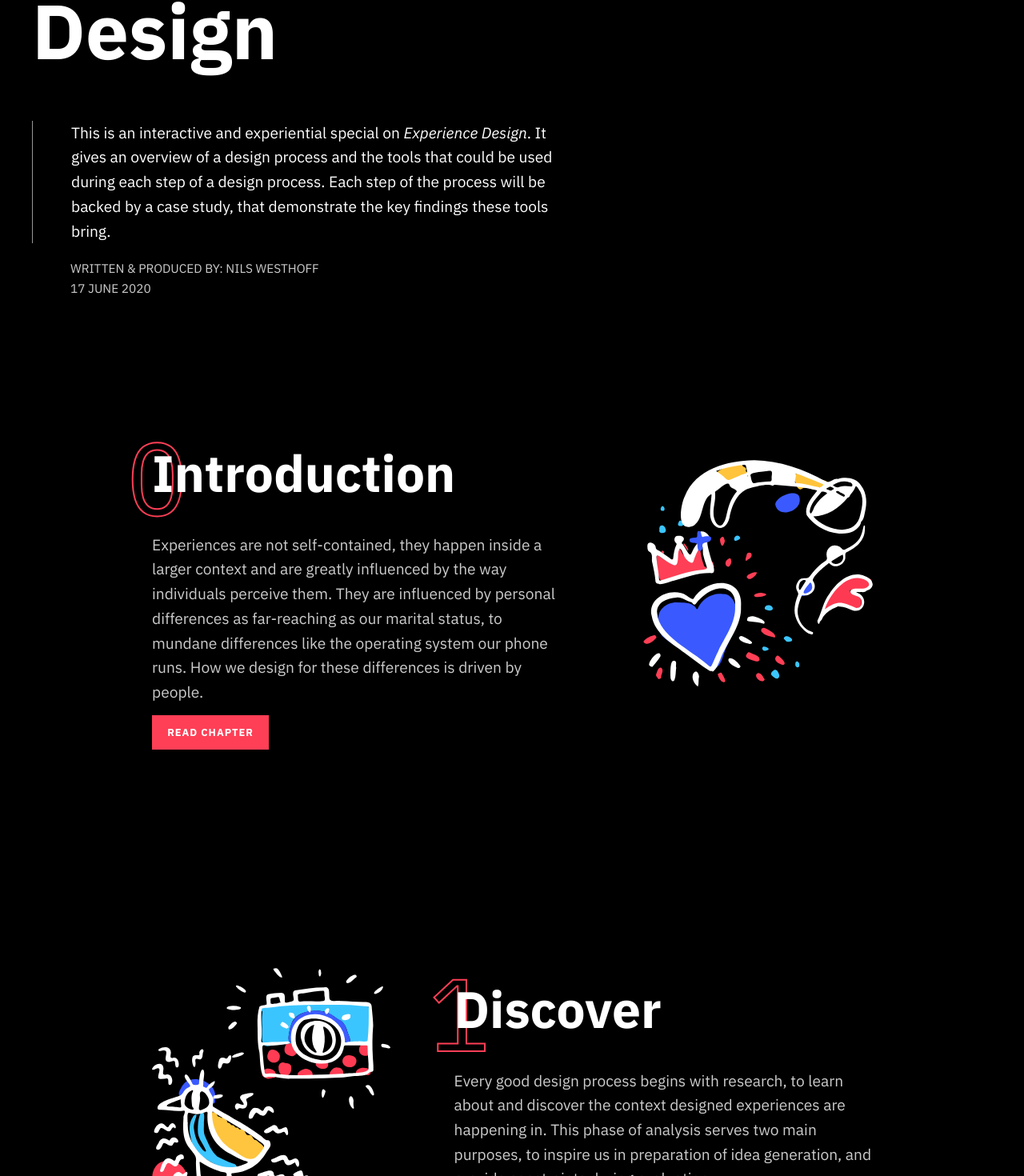
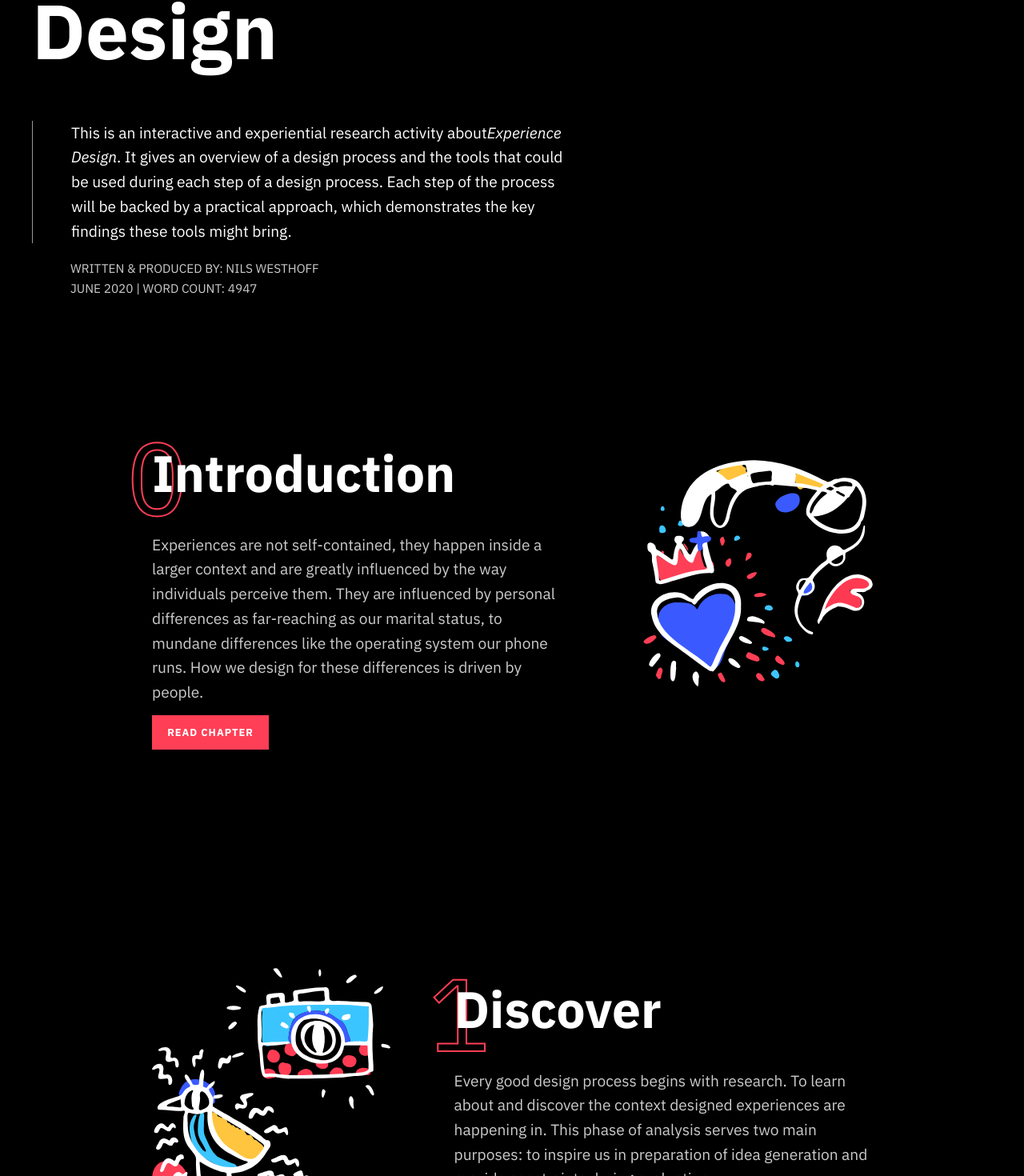
Before and after one commit to nwesthoff/ra-experience-design, a Next.js app: page / in a window 1280 px wide. Shown: the part 234-1704 px from the top of the page at 80% size. Built offline with nearby package versions, Linux system fonts and the light colour scheme.

Commit message:
📝 Fix minor things

```diff
--- a/pages/index.tsx
+++ b/pages/index.tsx
@@ -11,15 +11,15 @@ const IndexPage = () => (
           Experience <br /> Design
         </h1>
         <p>
-          This is an interactive and experiential special on{" "}
+          This is an interactive and experiential research activity about
           <i>Experience Design</i>. It gives an overview of a design process and
           the tools that could be used during each step of a design process.
-          Each step of the process will be backed by a case study, that
-          demonstrate the key findings these tools bring. <br />
+          Each step of the process will be backed by a practical approach, which
+          demonstrates the key findings these tools might bring. <br />
         </p>
         <p style={{ fontSize: ".8em", border: "none", opacity: 0.8 }}>
           WRITTEN & PRODUCED BY: NILS WESTHOFF <br />
-          17 JUNE 2020
+          JUNE 2020 | WORD COUNT: 4947
         </p>
       </PageIntroduction>
 
@@ -32,10 +32,10 @@ const IndexPage = () => (
       </ChapterBlock>
 
       <ChapterBlock title="Discover" index={1} reverse>
-        Every good design process begins with research, to learn about and
+        Every good design process begins with research. To learn about and
         discover the context designed experiences are happening in. This phase
-        of analysis serves two main purposes, to inspire us in preparation of
-        idea generation, and provide constraints during evaluation.
+        of analysis serves two main purposes: to inspire us in preparation of
+        idea generation and provide constraints during evaluation.
       </ChapterBlock>
 
       <ChapterBlock title="Define" index={2}>
```
Also changed, not shown: public/img/planes-of-experience.jpg (added), public/img/planes-of-experience.png (deleted).
